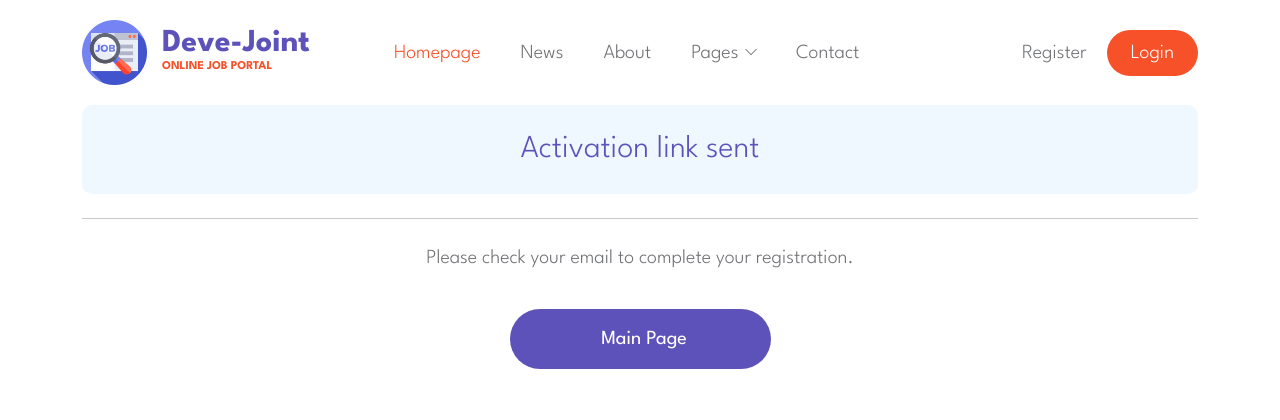
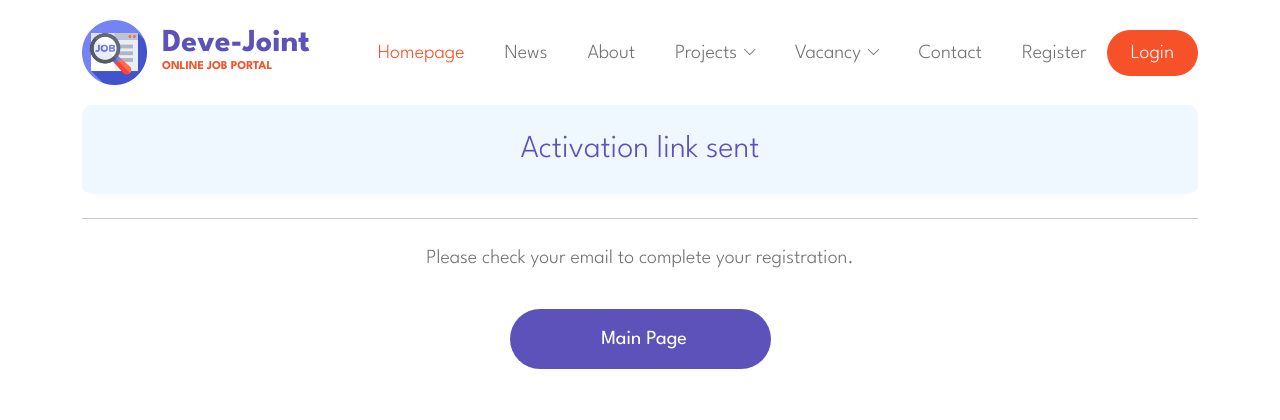
Before and after one commit to Parus-Sail/Deve-Joint, a Django app: page /auth/confirm-email/ in a window 1280 px wide. Shown: the top 420 px of the page. Run offline with Django 4.2, Linux system fonts and the light colour scheme; parts of the project's set-up code (start-up, migrations or seed data) failed here and were passed over; some libraries are stand-ins or nearby versions.

Commit message:
main_app: divide menu: projects, jobs

```diff
--- a/app/templates/includes/main_menu.html
+++ b/app/templates/includes/main_menu.html
@@ -37,7 +37,24 @@
                        id="navbarLightDropdownMenuLink"
                        role="button"
                        data-bs-toggle="dropdown"
-                       aria-expanded="false">Pages</a>
+                       aria-expanded="false">Projects</a>
+                    <ul class="dropdown-menu dropdown-menu-light"
+                        aria-labelledby="navbarLightDropdownMenuLink">
+                        <li>
+                            <a class="dropdown-item" href="{% url 'project_app:list' %}">Project list</a>
+                        </li>
+                        <li>
+                            <a class="dropdown-item" href="{% url 'project_app:create' %}">Project create</a>
+                        </li>
+                    </ul>
+                </li>
+                <li class="nav-item dropdown">
+                    <a class="nav-link dropdown-toggle"
+                       href="{% url 'main:index' %}"
+                       id="navbarLightDropdownMenuLink"
+                       role="button"
+                       data-bs-toggle="dropdown"
+                       aria-expanded="false">Vacancy</a>
                     <ul class="dropdown-menu dropdown-menu-light"
                         aria-labelledby="navbarLightDropdownMenuLink">
                         <li>
@@ -45,12 +62,6 @@
                         </li>
                         <li>
                             <a class="dropdown-item" href="{% url 'vacancy:job-details' %}">Job Details</a>
-                        </li>
-                        <li>
-                            <a class="dropdown-item" href="{% url 'project_app:list' %}">Project list</a>
-                        </li>
-                        <li>
-                            <a class="dropdown-item" href="{% url 'project_app:create' %}">Project create</a>
                         </li>
                     </ul>
                 </li>
```
